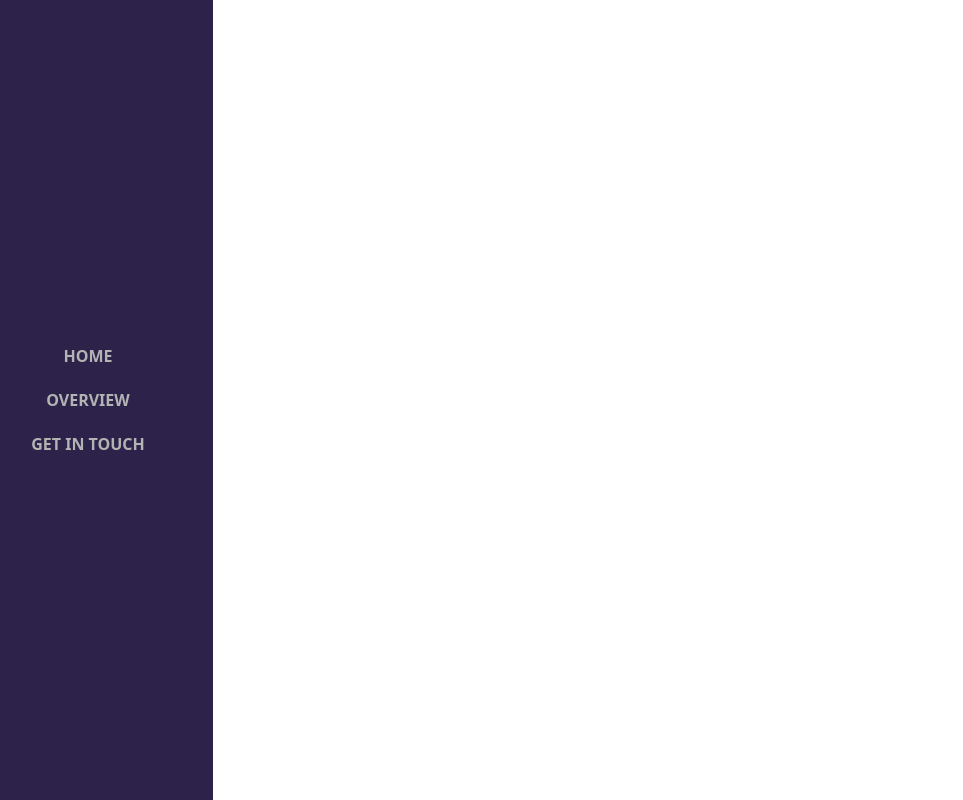
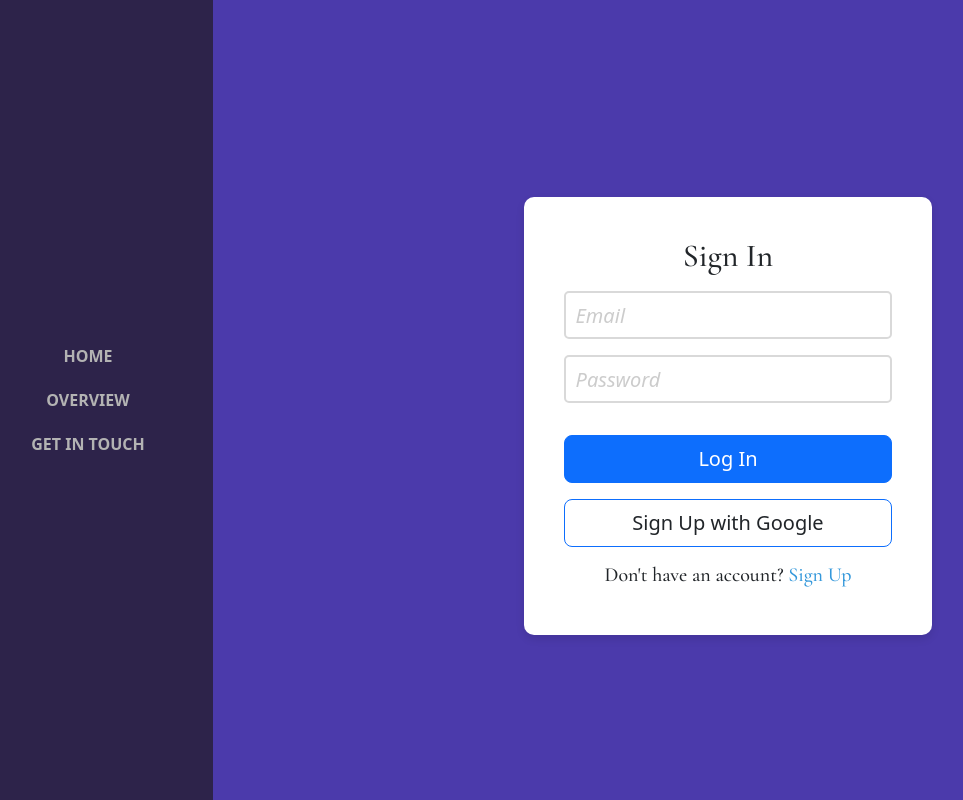
Before and after one commit to OLAKAFI/ProjectDiscovery, a React (Create React App) app: page /details-page/full-report in a window 1280 px wide. Shown: the top 800 px of the page, without its empty margins (37-1000 px from the left). Built offline with nearby package versions, Linux system fonts and the light colour scheme.

Commit message:
fixing homepage

```diff
--- a/src/App.js
+++ b/src/App.js
@@ -27,7 +27,7 @@ function App() {
       <div className="main-layout display-content-center">
         <SideBar isSignedIn={isSignedIn} handleSignOut={handleSignOut}/>
           <Routes className="content-area">
-            <Route path="/" element={isSignedIn ?  (<Navigate to="/" replace />) : (<SignInSignUpPage setIsSignedIn={setIsSignedIn}/>) } />
+            <Route path="/*" element={isSignedIn ?  (<Navigate to="/" replace />) : (<SignInSignUpPage setIsSignedIn={setIsSignedIn}/>) } />
             {/* <Route path="/welcome" element={<Register/>} /> */}
             <Route path="/intro" element={<Introduction/>} />
             <Route path="/know-you"  element={<KnowYouPage/>} />
```
